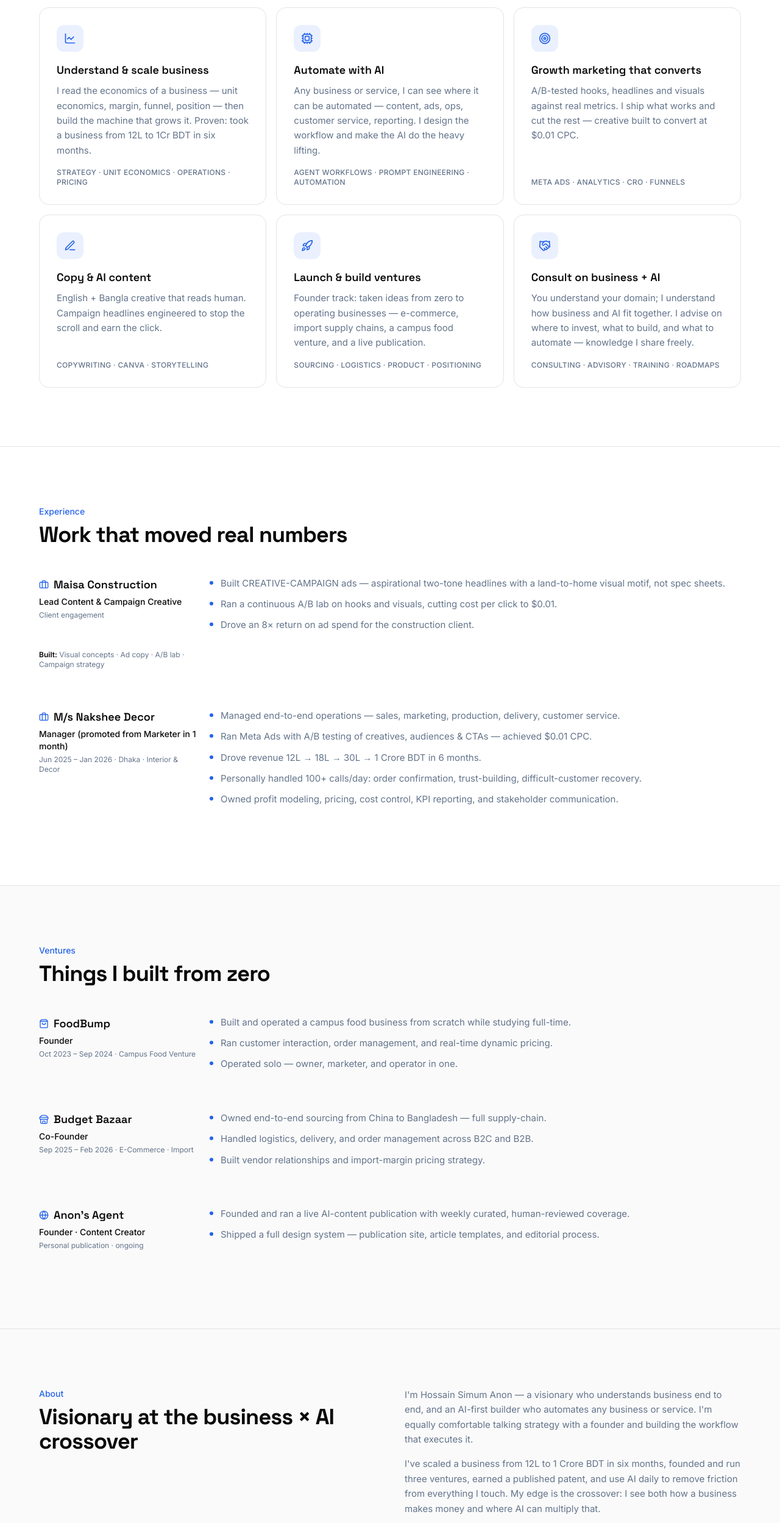
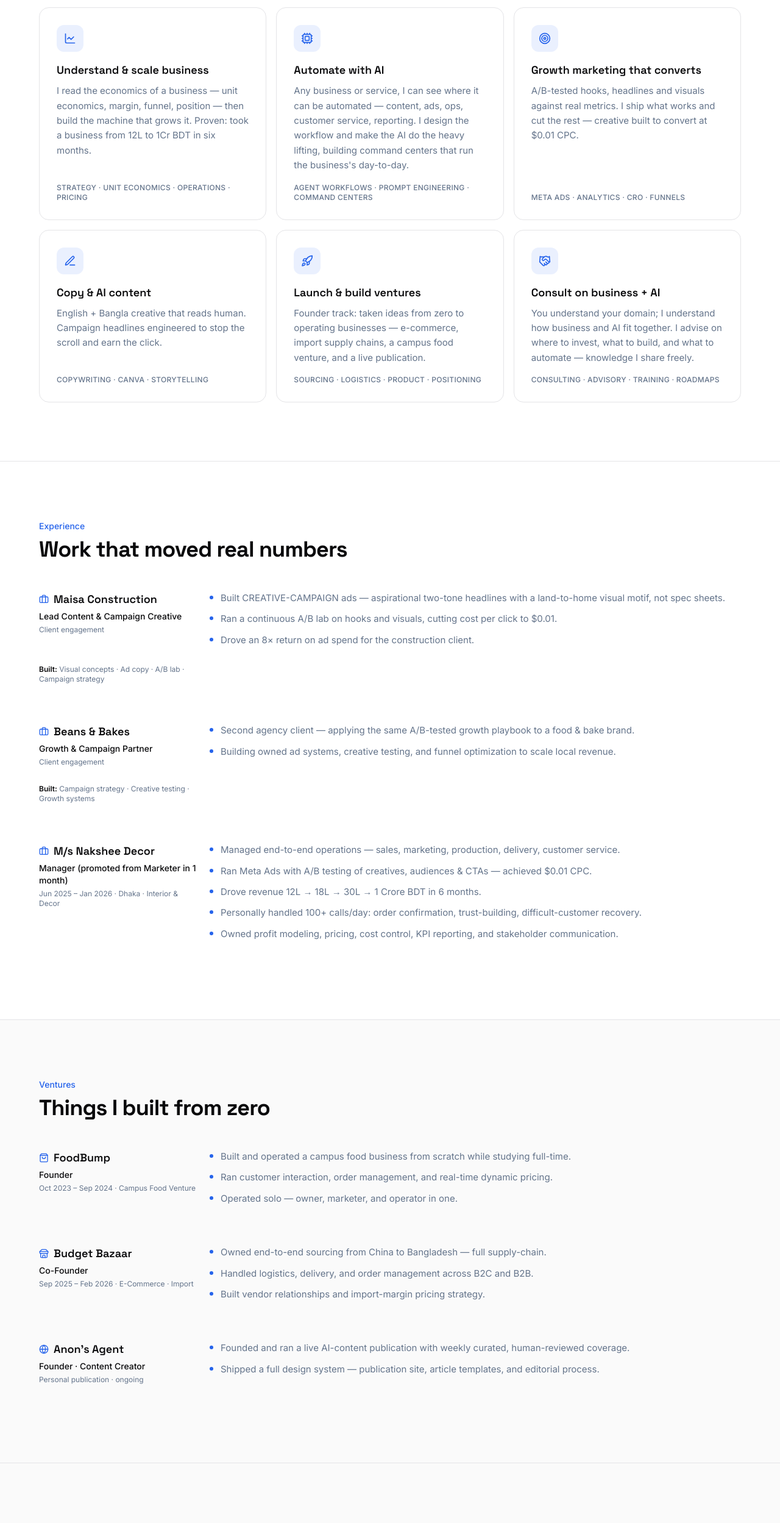
Before and after one commit to simumhossain/anon-portfolio, a Next.js app: page / in a window 1280 px wide. Shown: the part 1020-3518 px from the top of the page at 61% size. Built offline with nearby package versions, Linux system fonts and the light colour scheme.

Commit message:
Add Beans & Bakes client, one-man agency identity, command-center automation

```diff
--- a/app/page.tsx
+++ b/app/page.tsx
@@ -27,8 +27,8 @@ const SERVICES = [
   {
     icon: Cpu,
     title: "Automate with AI",
-    desc: "Any business or service, I can see where it can be automated — content, ads, ops, customer service, reporting. I design the workflow and make the AI do the heavy lifting.",
-    tools: "Agent workflows · Prompt engineering · Automation",
+    desc: "Any business or service, I can see where it can be automated — content, ads, ops, customer service, reporting. I design the workflow and make the AI do the heavy lifting, building command centers that run the business's day-to-day.",
+    tools: "Agent workflows · Prompt engineering · Command centers",
   },
   {
     icon: Target,
@@ -67,6 +67,16 @@ const EXPERIENCE = [
       "Drove an 8× return on ad spend for the construction client.",
     ],
     built: "Visual concepts · Ad copy · A/B lab · Campaign strategy",
+  },
+  {
+    company: "Beans & Bakes",
+    role: "Growth & Campaign Partner",
+    range: "Client engagement",
+    points: [
+      "Second agency client — applying the same A/B-tested growth playbook to a food & bake brand.",
+      "Building owned ad systems, creative testing, and funnel optimization to scale local revenue.",
+    ],
+    built: "Campaign strategy · Creative testing · Growth systems",
   },
   {
     company: "M/s Nakshee Decor",
@@ -118,9 +128,9 @@ const VENTURES = [
 ];
 
 const ABOUT_PARAGRAPHS = [
-  "I'm Hossain Simum Anon — a visionary who understands business end to end, and an AI-first builder who automates any business or service. I'm equally comfortable talking strategy with a founder and building the workflow that executes it.",
-  "I've scaled a business from 12L to 1 Crore BDT in six months, founded and run three ventures, earned a published patent, and use AI daily to remove friction from everything I touch. My edge is the crossover: I see both how a business makes money and where AI can multiply that.",
-  "I consult on business and AI because I enjoy sharing the knowledge. My foundations: B.Sc. in Information & Communication Engineering (DIU, 2026, CGPA 3.27), hands-on ownership across ventures, and a record of real numbers — not claims.",
+  "I'm Hossain Simum Anon — a visionary who understands business end to end, and an AI-first builder who automates any business or service. I run a one-man digital agency that grows client businesses (Maisa Construction, Beans & Bakes), and I consult on business and AI because I enjoy sharing the knowledge.",
+  "I've scaled a business from 12L to 1 Crore BDT in six months, founded and run three ventures, earned a published patent, and use AI daily to remove friction from everything I touch — building command centers that automate content, ads, ops, and reporting for the businesses I serve. My edge is the crossover: I see both how a business makes money and where AI can multiply that.",
+  "I'm equally comfortable talking strategy with a founder and building the workflow that executes it. My foundations: B.Sc. in Information & Communication Engineering (DIU, 2026, CGPA 3.27), hands-on ownership across ventures, and a record of real numbers — not claims.",
 ];
 
 const EDUCATION = [
```
